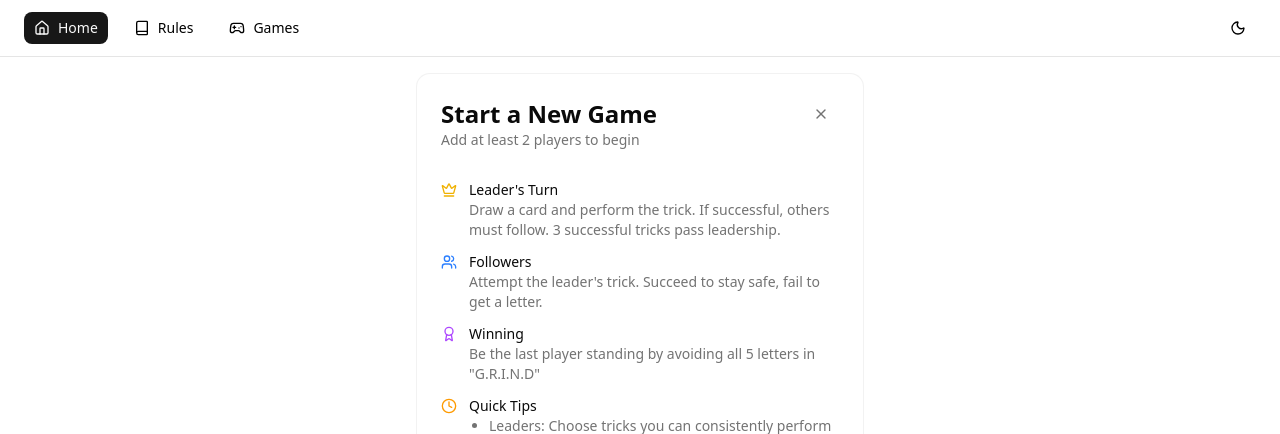
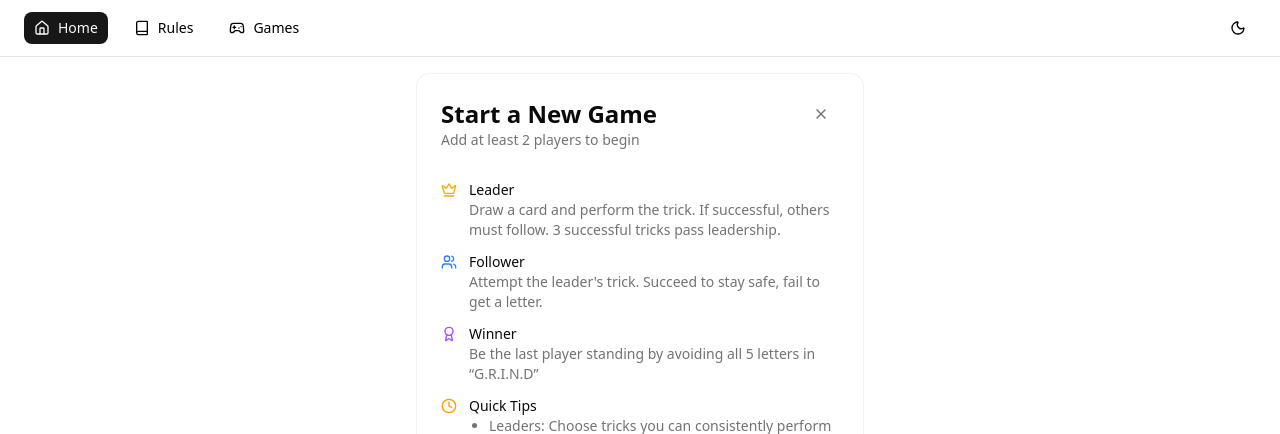
Before and after one commit to ensured/g.r.i.n.d, a Next.js app: page / in a window 1280 px wide. Both pictures are taken after a click on the button 821 px from the left and 114 px from the top of the page. Shown: the top 434 px of the page. Built offline with nearby package versions, Linux system fonts and the light colour scheme; no server answers.

Commit message:
fix linter warnings

```diff
--- a/src/components/game/PlayerSetupForm.tsx
+++ b/src/components/game/PlayerSetupForm.tsx
@@ -4,7 +4,7 @@ import { Card, CardHeader, CardTitle, CardDescription, CardContent } from "@/com
 import { PlayerInput } from "@/components/game/player-input";
 import { useEffect, useRef, useMemo, useState, useCallback } from "react";
 import { cn } from "@/lib/utils";
-import { ChevronDown, ChevronUp, Info, Crown, Users, Award, Clock, X, ArrowUp } from "lucide-react";
+import { Info, Crown, Users, Award, Clock, X, ArrowUp } from "lucide-react";
 import { GAME_SETTINGS } from "@/constants";
 
 interface PlayerSetupFormProps {
@@ -223,24 +223,23 @@ export function PlayerSetupForm({
                     <div className="flex items-start gap-3">
                       <Crown className="h-4 w-4 mt-0.5 flex-shrink-0 text-yellow-500" />
                       <div>
-                        <h4 className="font-medium text-foreground">Leader's Turn</h4>
+                        <h4 className="font-medium text-foreground">Leader</h4>
                         <p>Draw a card and perform the trick. If successful, others must follow. 3 successful tricks pass leadership.</p>
                       </div>
                     </div>
-
                     <div className="flex items-start gap-3">
                       <Users className="h-4 w-4 mt-0.5 flex-shrink-0 text-blue-500" />
                       <div>
-                        <h4 className="font-medium text-foreground">Followers</h4>
-                        <p>Attempt the leader's trick. Succeed to stay safe, fail to get a letter.</p>
+                        <h4 className="font-medium text-foreground">Follower</h4>
+                        <p>Attempt the leader&apos;s trick. Succeed to stay safe, fail to get a letter.</p>
                       </div>
                     </div>
 
                     <div className="flex items-start gap-3">
                       <Award className="h-4 w-4 mt-0.5 flex-shrink-0 text-purple-500" />
                       <div>
-                        <h4 className="font-medium text-foreground">Winning</h4>
-                        <p>Be the last player standing by avoiding all 5 letters in "G.R.I.N.D"</p>
+                        <h4 className="font-medium text-foreground">Winner</h4>
+                        <p>Be the last player standing by avoiding all 5 letters in &ldquo;G.R.I.N.D&rdquo;</p>
                       </div>
                     </div>
 
--- a/src/components/game/player-input.tsx
+++ b/src/components/game/player-input.tsx
@@ -1,6 +1,5 @@
 import { motion } from "framer-motion";
 import { Input } from "@/components/ui/input";
-import { Button } from "@/components/ui/button";
 import { Trash2 } from 'lucide-react';
 import { cn } from "@/lib/utils";
 
--- a/src/components/game/trick-card.tsx
+++ b/src/components/game/trick-card.tsx
@@ -4,7 +4,7 @@ import { Card } from '@/components/ui/card';
 import { Crown, Info } from 'lucide-react';
 import { useMediaQuery } from '@/hooks/use-media-query';
 import { Tooltip, TooltipContent, TooltipProvider, TooltipTrigger } from '@/components/ui/tooltip';
-import { useEffect, useState, useRef } from 'react';
+import { useEffect, useState } from 'react';
 import type { GameState, Player } from '@/types/types';
 import { difficultyColors } from '@/types/tricks';
 import { Button } from '../ui/button';
```
